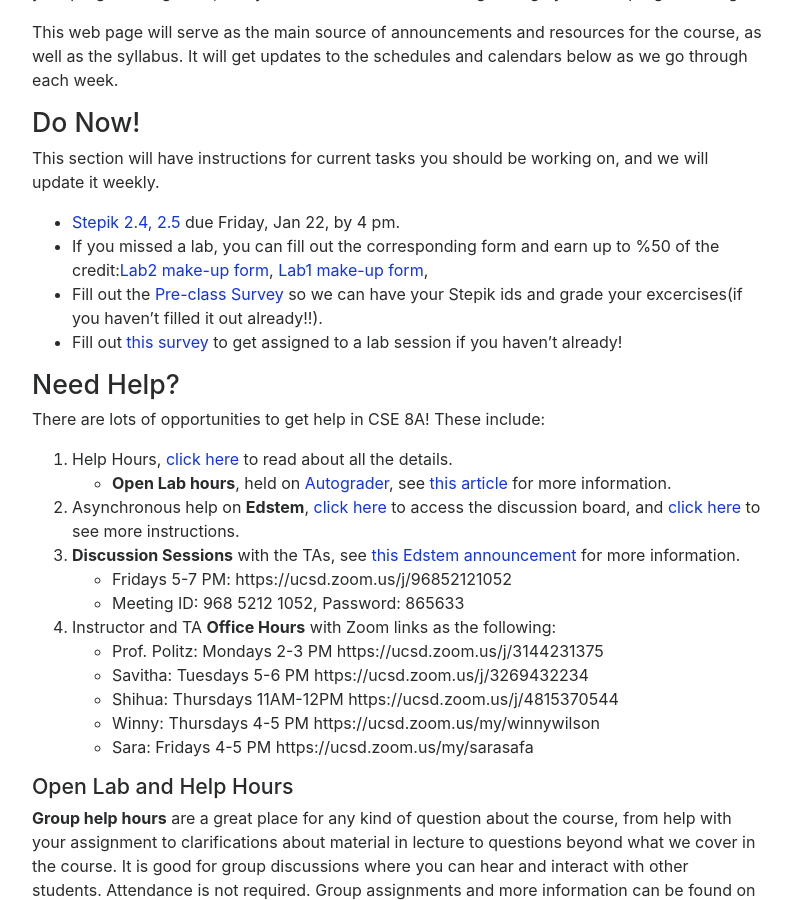
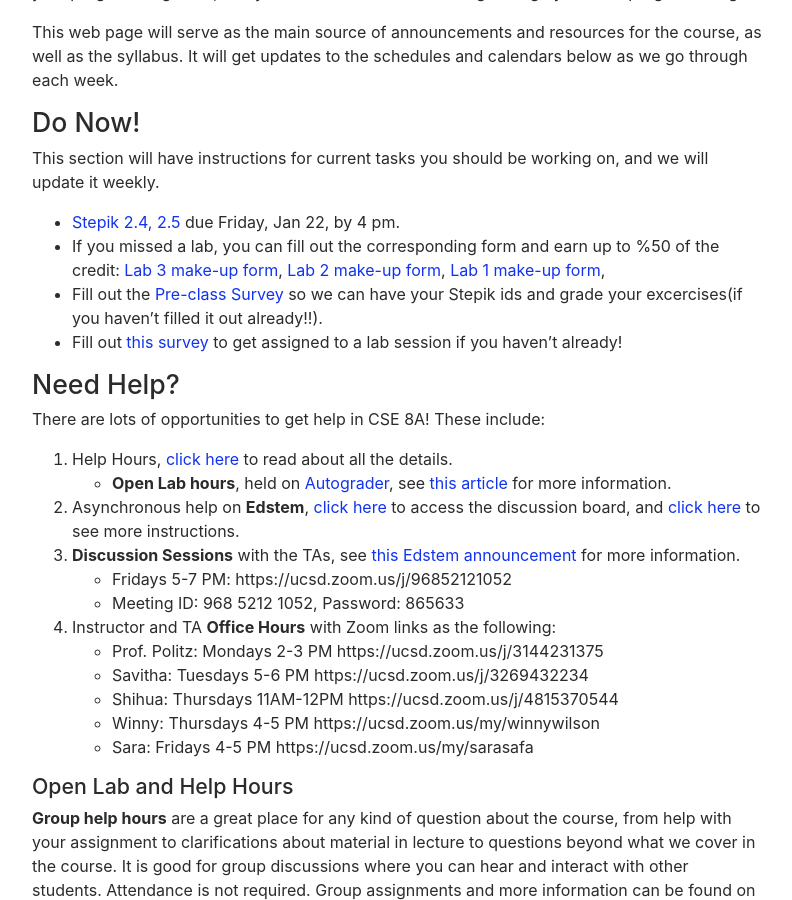
Before and after one commit to ucsd-cse8a-w21/ucsd-cse8a-w21.github.io, a Jekyll site: the page built from index.md, in a window 1280 px wide and 900 px high, scrolled down 755 px. Shown: the whole window, without its empty margins (243-1035 px from the left). Built offline with Jekyll 4.4.1, drawn with Linux system fonts in a browser that asks for light colours; nearby versions of some CDN libraries.

Commit message:
Update index.md

```diff
--- a/index.md
+++ b/index.md
@@ -29,7 +29,7 @@ This section will have instructions for current tasks you should be working
 on, and we will update it weekly.
 
 - [Stepik 2.4, 2.5](https://stepik.org/lesson/467752/step/1?unit=458571) due Friday, Jan 22, by 4 pm.
-- If you missed a lab, you can fill out the corresponding form and earn up to %50 of the credit:[Lab2 make-up form](https://forms.gle/q1s1Dr1KMe3RY77LA), [Lab1 make-up form](https://forms.gle/QybphWqaceBJUVQR9),
+- If you missed a lab, you can fill out the corresponding form and earn up to %50 of the credit: [Lab 3 make-up form](https://docs.google.com/forms/d/e/1FAIpQLSd34OGESkTY_MG_50luXb9NF_11-Cr94hGmgM-R-ple6NTtFg/viewform), [Lab 2 make-up form](https://forms.gle/q1s1Dr1KMe3RY77LA), [Lab 1 make-up form](https://forms.gle/QybphWqaceBJUVQR9),
 - Fill out the [Pre-class Survey](https://forms.gle/fu7V8UxvKEH3i6ef7) so we can have your Stepik ids and grade your excercises(if you haven't filled it out already!!).
 - Fill out [this
 survey](https://docs.google.com/forms/d/e/1FAIpQLScrxmgbgx9BCM8n_qo-BI4rKQAXhbGR2yf-sLrJGNYnanczSA/viewform)
```
